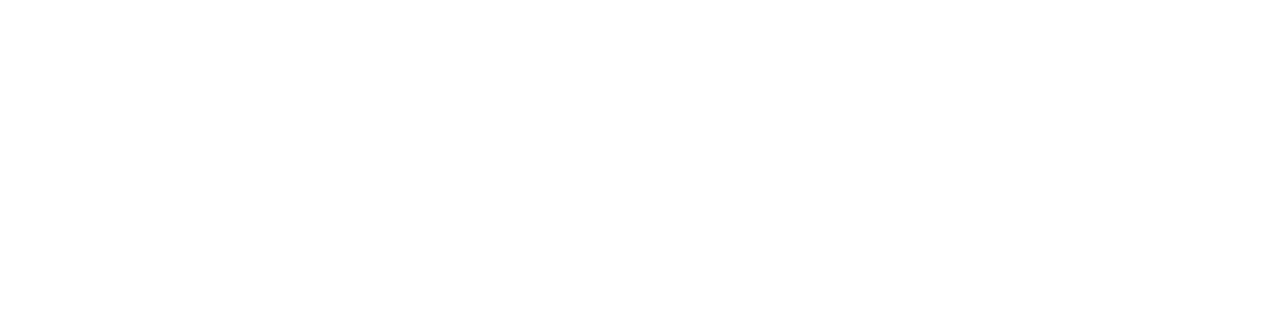
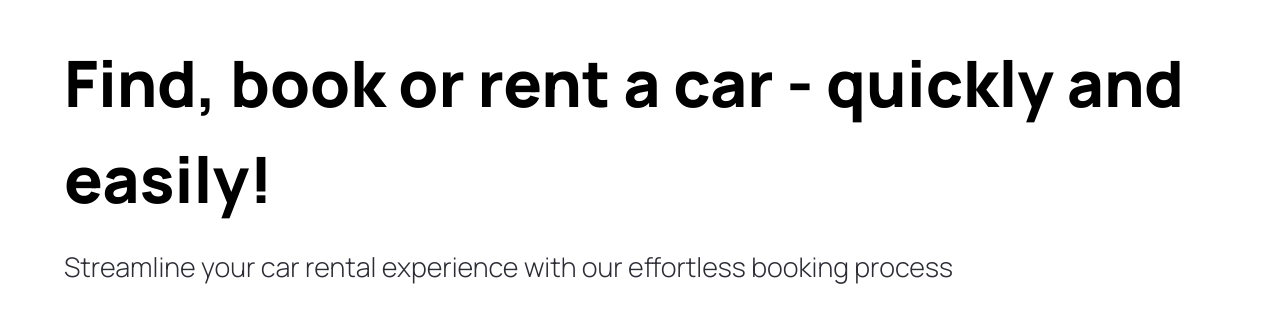
Before and after one commit to rodri-juarez/rent-cars, a Next.js app: page / in a window 1280 px wide. Shown: the part 109-432 px from the top of the page. Built offline with nearby package versions, Linux system fonts and the light colour scheme.

Commit message:
feat(Home): add Hero component

```diff
--- a/app/page.tsx
+++ b/app/page.tsx
@@ -1,9 +1,10 @@
+import {Hero} from '@/components'
 import Image from 'next/image'
 
 export default function Home() {
   return (
     <main className="overflow-hidden">
-
+      <Hero />
     </main>
   )
 }
--- /dev/null
+++ b/components/Hero.tsx
@@ -0,0 +1,25 @@
+"use client"
+
+import Image from "next/image"
+import CustomButton from "./CustomButton"
+
+
+const Hero = () => {
+  const handleScroll = () => {
+
+  }
+  return (
+    <div className="hero">
+      <div className="flex-1 pt-36 padding-x">
+        <h1 className="hero__title">
+          Find, book or rent a car - quickly and easily!
+        </h1>
+        <p className="hero__subtitle">
+          Streamline your car rental experience with our effortless booking process
+        </p>
+      </div>
+    </div>
+  )
+}
+
+export default Hero
--- /dev/null
+++ b/components/index.ts
@@ -0,0 +1,8 @@
+import Hero from "./Hero";
+import CustomButton from './CustomButton';
+
+
+export {
+  Hero,
+  CustomButton
+}
```
